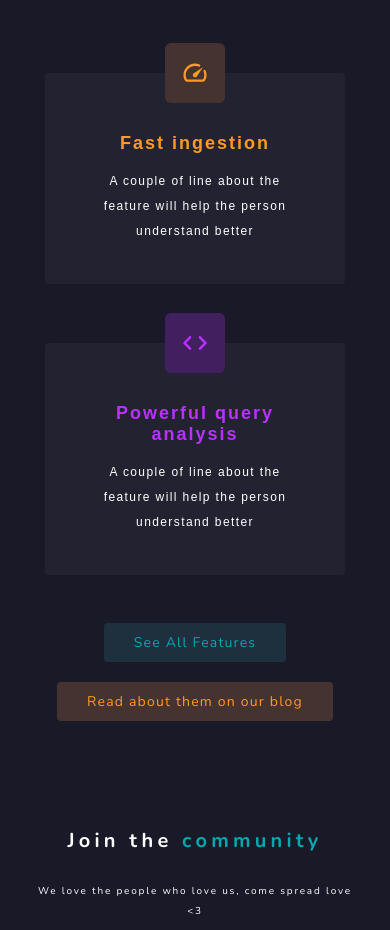
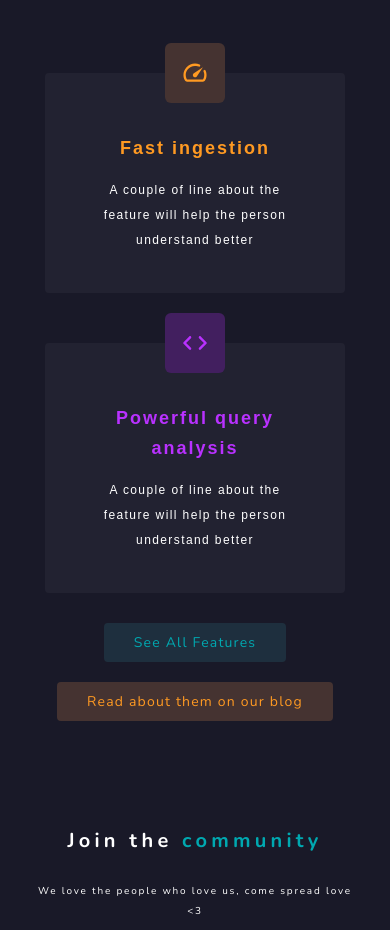
Before and after one commit to pathivu/pathivu-landing-web, a Svelte app: page / in a window 390 px wide. Shown: the part 1061-1991 px from the top of the page. Built offline with nearby package versions, Linux system fonts and the light colour scheme.

Commit message:
Fixed mobile view line height

```diff
--- a/src/elements/InformationCard.svelte
+++ b/src/elements/InformationCard.svelte
@@ -96,6 +96,10 @@
         h1,p{
             text-align: center;
         }
+
+        h1{
+            line-height: 30px;
+        }
     }
 
 
```
